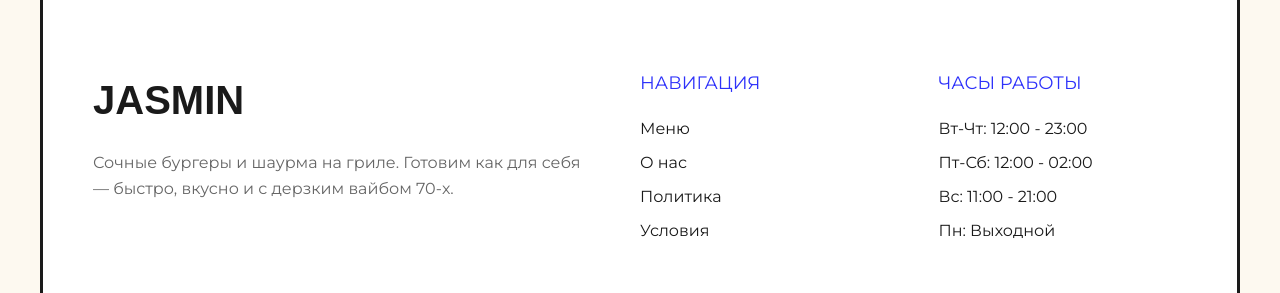
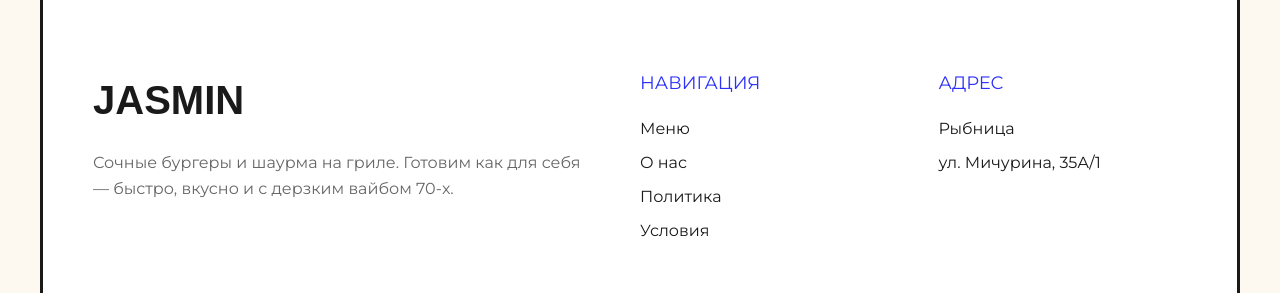
Before and after one commit to pr-poehali-dev/quantum-energy-solution-6, a React (Vite) app: page / in a window 1280 px wide. Shown: the part 2805-3098 px from the top of the page. Built offline with nearby package versions, Linux system fonts and the light colour scheme; a web font is replaced by a local one.

Commit message:
feat: добавить адрес Рыбница

```diff
--- a/src/pages/Index.tsx
+++ b/src/pages/Index.tsx
@@ -228,12 +228,10 @@ export default function Index() {
           </ul>
         </div>
         <div className="footer-links">
-          <h4>Часы работы</h4>
+          <h4>Адрес</h4>
           <ul>
-            <li>Вт-Чт: 12:00 - 23:00</li>
-            <li>Пт-Сб: 12:00 - 02:00</li>
-            <li>Вс: 11:00 - 21:00</li>
-            <li>Пн: Выходной</li>
+            <li>Рыбница</li>
+            <li>ул. Мичурина, 35А/1</li>
           </ul>
         </div>
         <div className="footer-bottom">
```
